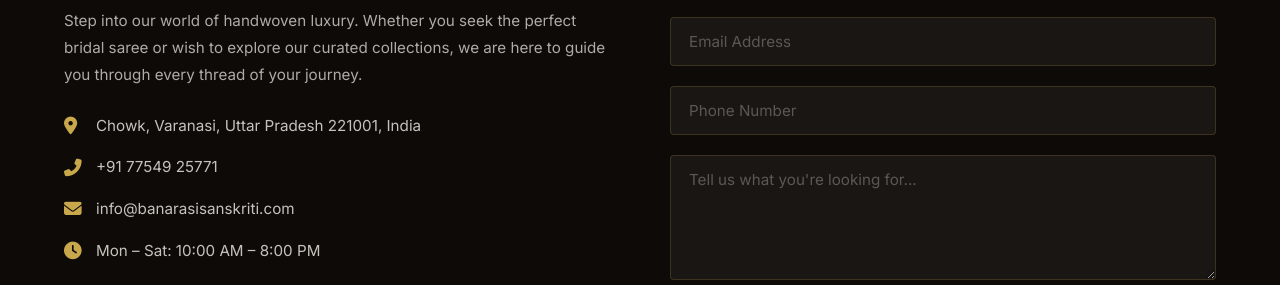
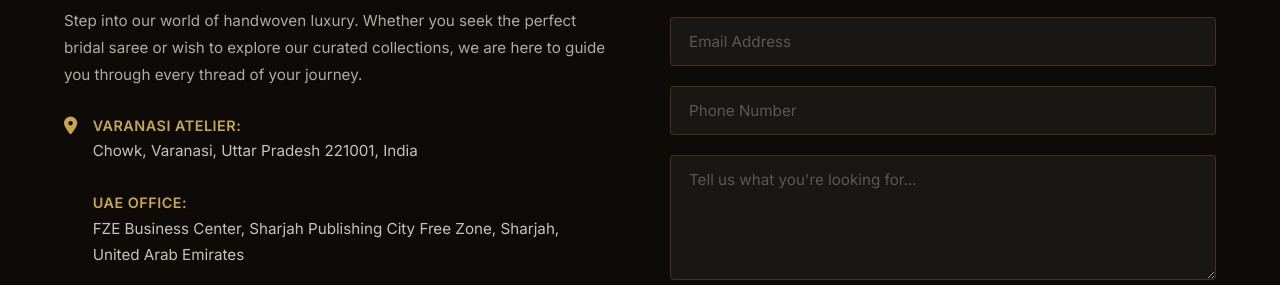
Before and after one commit to ParasJagtap/fashionstore, a website: page index.html in a window 1280 px wide. Shown: the part 9846-10131 px from the top of the page. Drawn offline with nearby package versions, Linux system fonts and the light colour scheme; a web font is replaced by a local one.

Commit message:
Update contact section with Varanasi and UAE office addresses

```diff
--- a/index.html
+++ b/index.html
@@ -434,9 +434,15 @@
         <div class="contact-info reveal-left">
           <h3>Banarasi Sanskriti</h3>
           <p>Step into our world of handwoven luxury. Whether you seek the perfect bridal saree or wish to explore our curated collections, we are here to guide you through every thread of your journey.</p>
-          <div class="contact-detail">
-            <i class="fas fa-map-marker-alt"></i>
-            <span>Chowk, Varanasi, Uttar Pradesh 221001, India</span>
+          <div class="contact-detail" style="align-items: flex-start;">
+            <i class="fas fa-map-marker-alt" style="margin-top: 4px;"></i>
+            <div>
+              <strong style="color: var(--color-accent); font-size: 0.9rem; text-transform: uppercase; letter-spacing: 0.5px;">Varanasi Atelier:</strong><br>
+              <span>Chowk, Varanasi, Uttar Pradesh 221001, India</span>
+              <br><br>
+              <strong style="color: var(--color-accent); font-size: 0.9rem; text-transform: uppercase; letter-spacing: 0.5px;">UAE Office:</strong><br>
+              <span>FZE Business Center, Sharjah Publishing City Free Zone, Sharjah, United Arab Emirates</span>
+            </div>
           </div>
           <div class="contact-detail">
             <i class="fas fa-phone-alt"></i>
```
